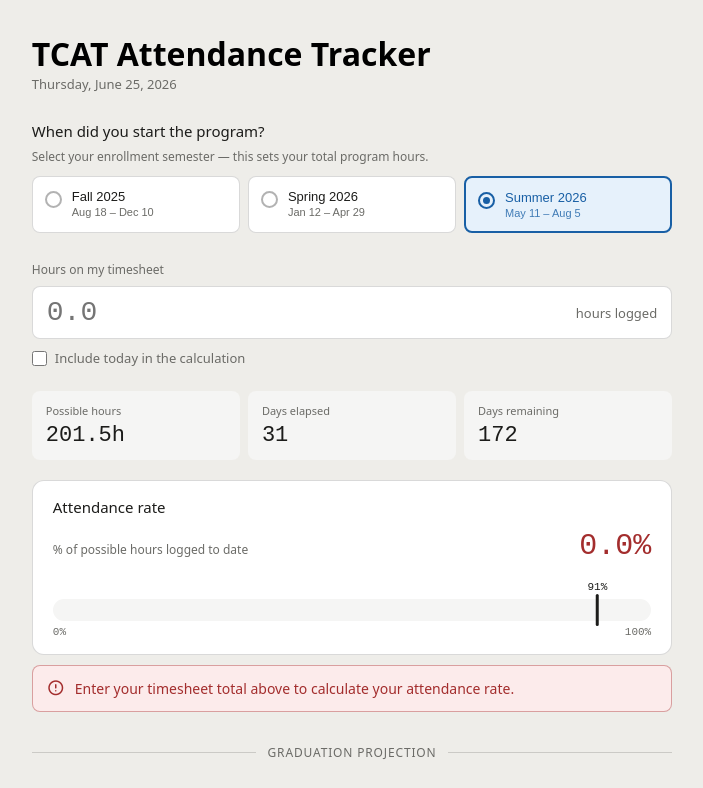
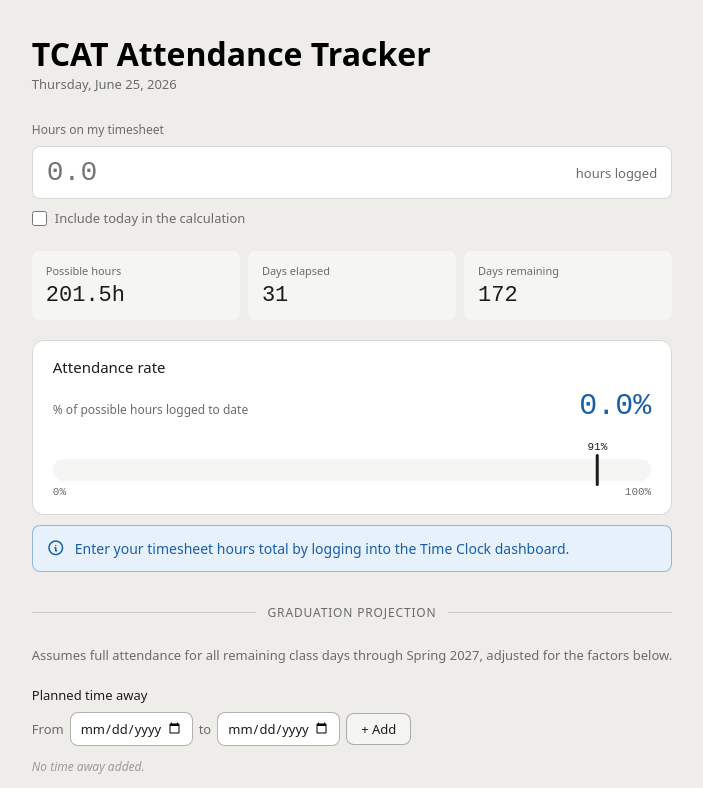
Before and after one commit to ktlnux/tcat-hours, a Vue app: page / in a window 1280 px wide. Shown: the top 788 px of the page, without its empty margins (288-991 px from the left). Built offline with nearby package versions, Linux system fonts and the light colour scheme.

Commit message:
Removed semester selector

```diff
--- a/src/App.vue
+++ b/src/App.vue
@@ -2,11 +2,6 @@
   <div class="wrap">
     <h1>TCAT Attendance Tracker</h1>
     <p class="dl">{{ currentDate }}</p>
-
-    <SemesterSelector
-      v-model="selectedSemester"
-      :semesters="semesters"
-    />
 
     <HoursInput
       v-model="hoursLogged"
@@ -69,7 +64,6 @@
 <script setup>
 import { computed } from 'vue'
 import { useAttendance } from './composables/useAttendance'
-import SemesterSelector from './components/SemesterSelector.vue'
 import HoursInput from './components/HoursInput.vue'
 import StatsGrid from './components/StatsGrid.vue'
 import AttendanceCard from './components/AttendanceCard.vue'
@@ -80,7 +74,6 @@
 import ProgramFooter from './components/ProgramFooter.vue'
 
 const {
-  selectedSemester,
   hoursLogged,
   includeToday,
   awayPeriods,
@@ -101,7 +94,6 @@
   projectionNote,
   projectionIntro,
   footerData,
-  semesters,
   addAway,
   removeAway,
   addRule,
--- a/src/composables/useAttendance.js
+++ b/src/composables/useAttendance.js
@@ -199,7 +199,7 @@
 
 export function useAttendance() {
   // Reactive state
-  const selectedSemester = ref(defaultSem())
+  const selectedSemester = ref('summer-2026')
   const hoursLogged = ref('')
   const includeToday = ref(false)
   const awayPeriods = ref([])
@@ -255,6 +255,16 @@
         type: 'info'
       }
     }
+    if (!hasInput.value) {
+      return {
+        fill: '#175fa5',
+        text: 'var(--info-txt)',
+        bg: 'var(--info-bg)',
+        border: 'var(--info-brd)',
+        icon: 'ti-info-circle',
+        type: 'info'
+      }
+    }
     return getStatusColor(attendanceRate.value)
   })
 
@@ -269,7 +279,7 @@
       return `${firstSem.name} begins ${formatted}. No class hours have elapsed yet.`
     }
     if (!hasInput.value) {
-      return 'Enter your timesheet total above to calculate your attendance rate.'
+      return 'Enter your timesheet hours total by logging into the Time Clock dashboard.'
     }
     if (attendanceRate.value >= 91) {
       return `On track — you are ${surplus} above the 91% threshold.`
```
